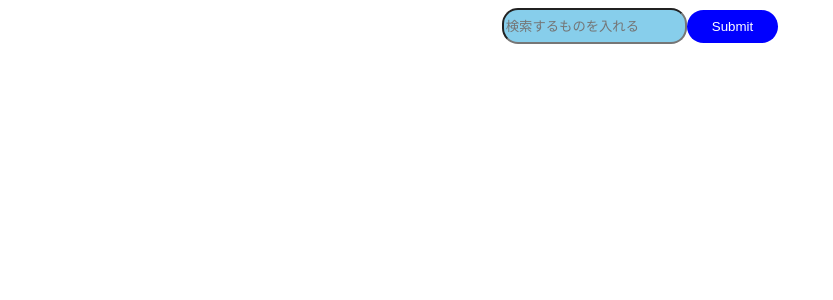
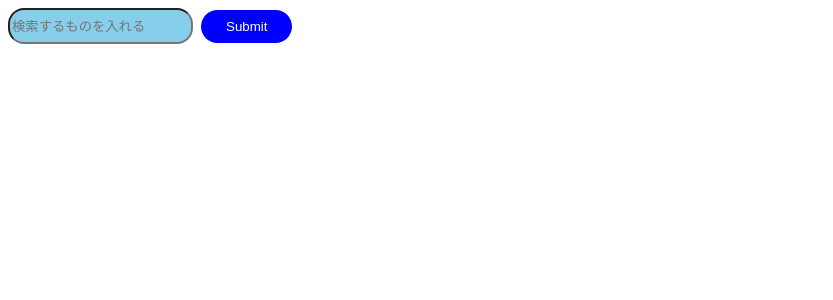
Before and after one commit to kuntaro0524/jak-myself-atomic-design, a React (Create React App) app: page / in a window 1280 px wide. Shown: the top 300 px of the page, without its empty margins (0-833 px from the left). Built offline with nearby package versions, Linux system fonts and the light colour scheme.

Commit message:
SearchInputの中にスタイルのラッパーを書いた SearchInputの中で、atom同士の見え方を調整するstyled componentを書いた

```diff
--- a/src/components/molecules/SearchInput.jsx
+++ b/src/components/molecules/SearchInput.jsx
@@ -1,11 +1,23 @@
 import { PrimaryButton } from "../atoms/button/PrimaryButton";
 import { Input } from "../atoms/input/Input";
+import styled from "styled-components";
 
 export const SearchInput = () => {
   return (
-    <div>
+    <SContainer>
       <Input placeholder="検索するものを入れる" />
-      <PrimaryButton>Submit</PrimaryButton>
-    </div>
+      <SButtonWrapper>
+        <PrimaryButton>Submit</PrimaryButton>
+      </SButtonWrapper>
+    </SContainer>
   );
 };
+
+const SContainer = styled.div`
+  display: flex;
+  align-items: center;
+`;
+
+const SButtonWrapper = styled.div`
+  padding-left: 8px;
+`;
```
